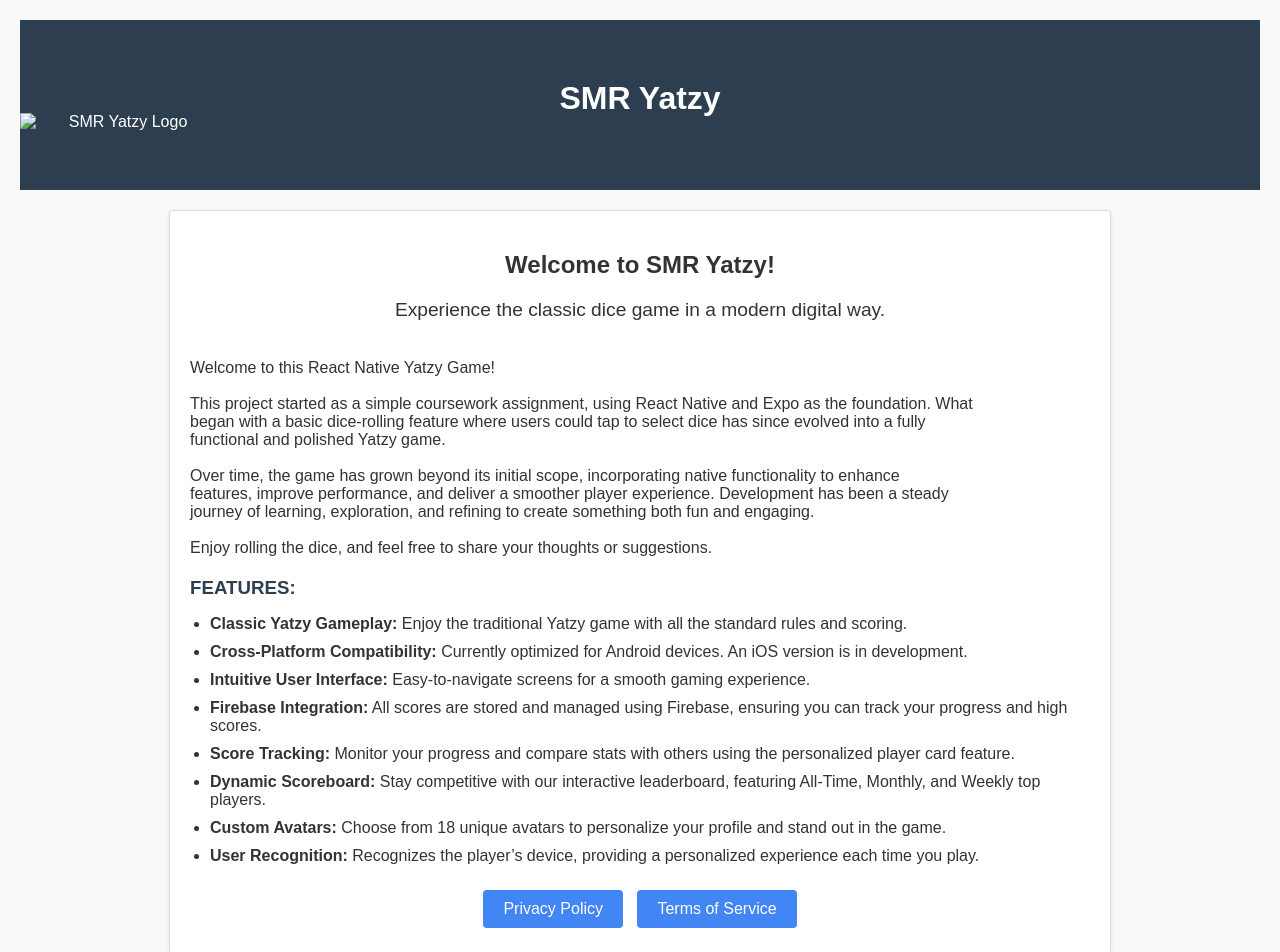
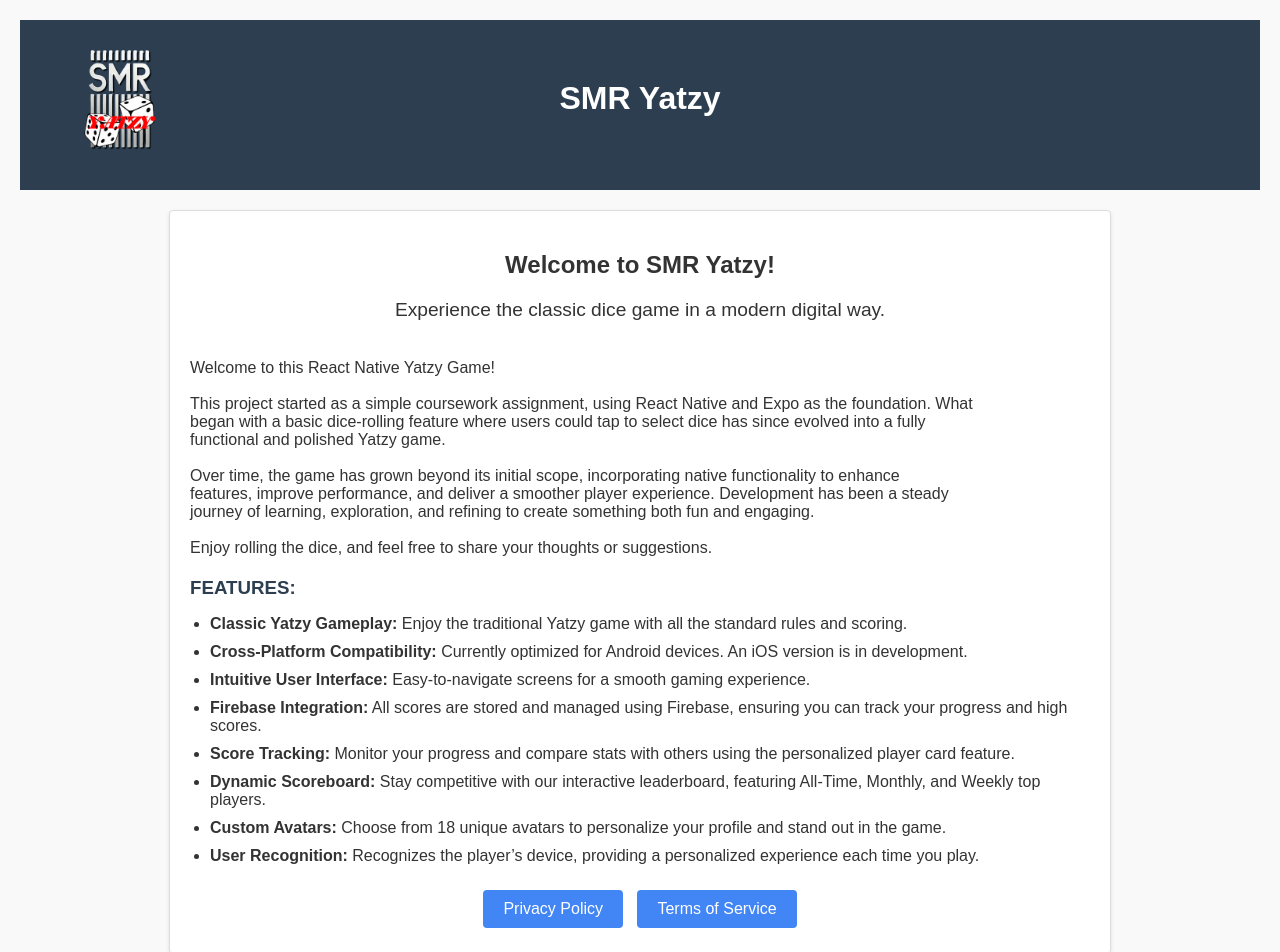
Before and after one commit to Sabata79/RN_Yatzee_FULL-GAME, a plain HTML site: page landingpage.html in a window 1280 px wide. Shown: the top 952 px of the page. Drawn offline with Linux system fonts and the light colour scheme.

Commit message:
path fix

```diff
--- a/landingpage.html
+++ b/landingpage.html
@@ -116,7 +116,7 @@
 
 <body>
     <header>
-        <img src="./assets/landingLogo.png" alt="SMR Yatzy Logo">
+        <img src="landingLogo.png" alt="SMR Yatzy Logo">
         <h1>SMR Yatzy</h1>
     </header>
     <div class="container">
```
